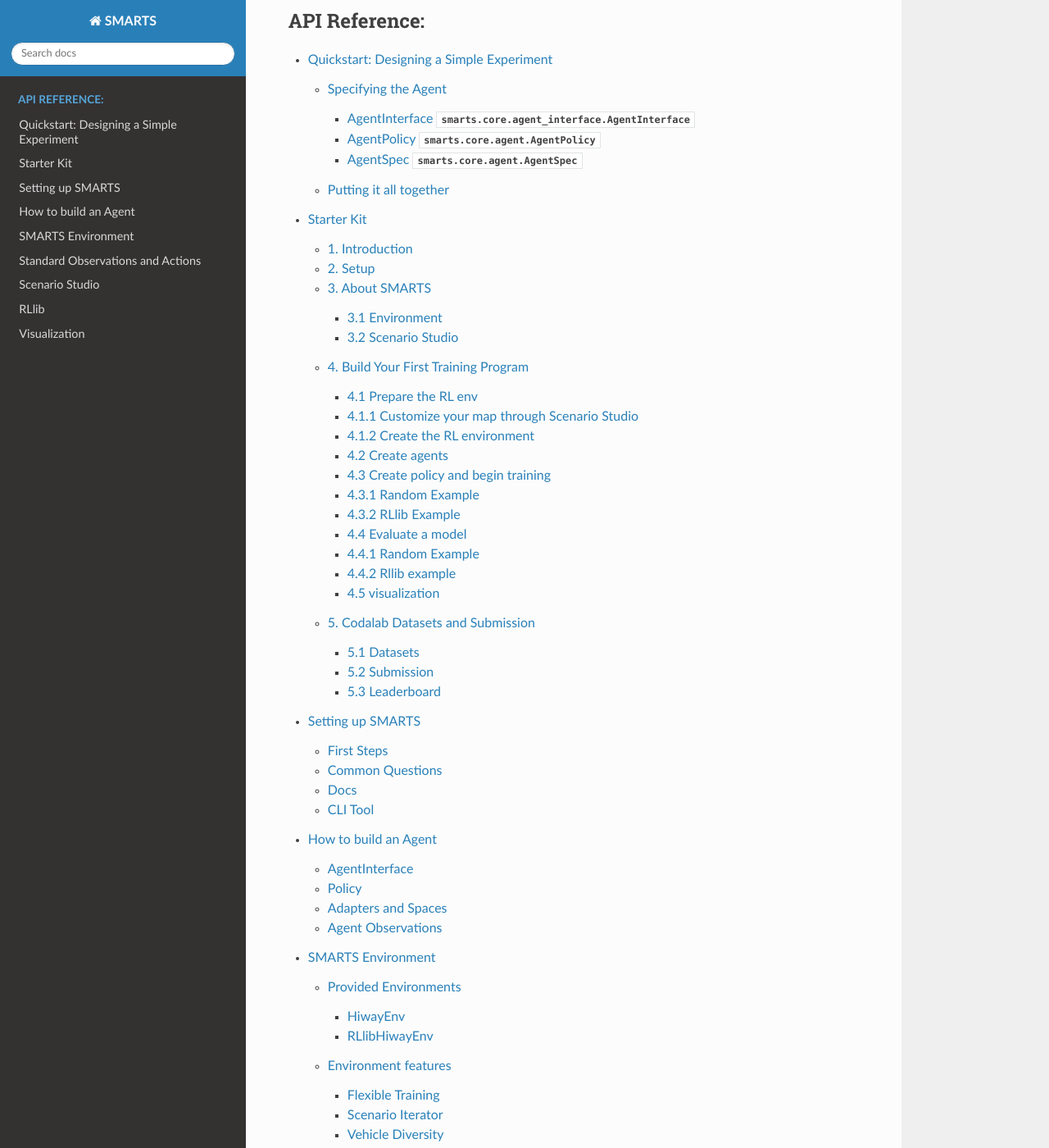
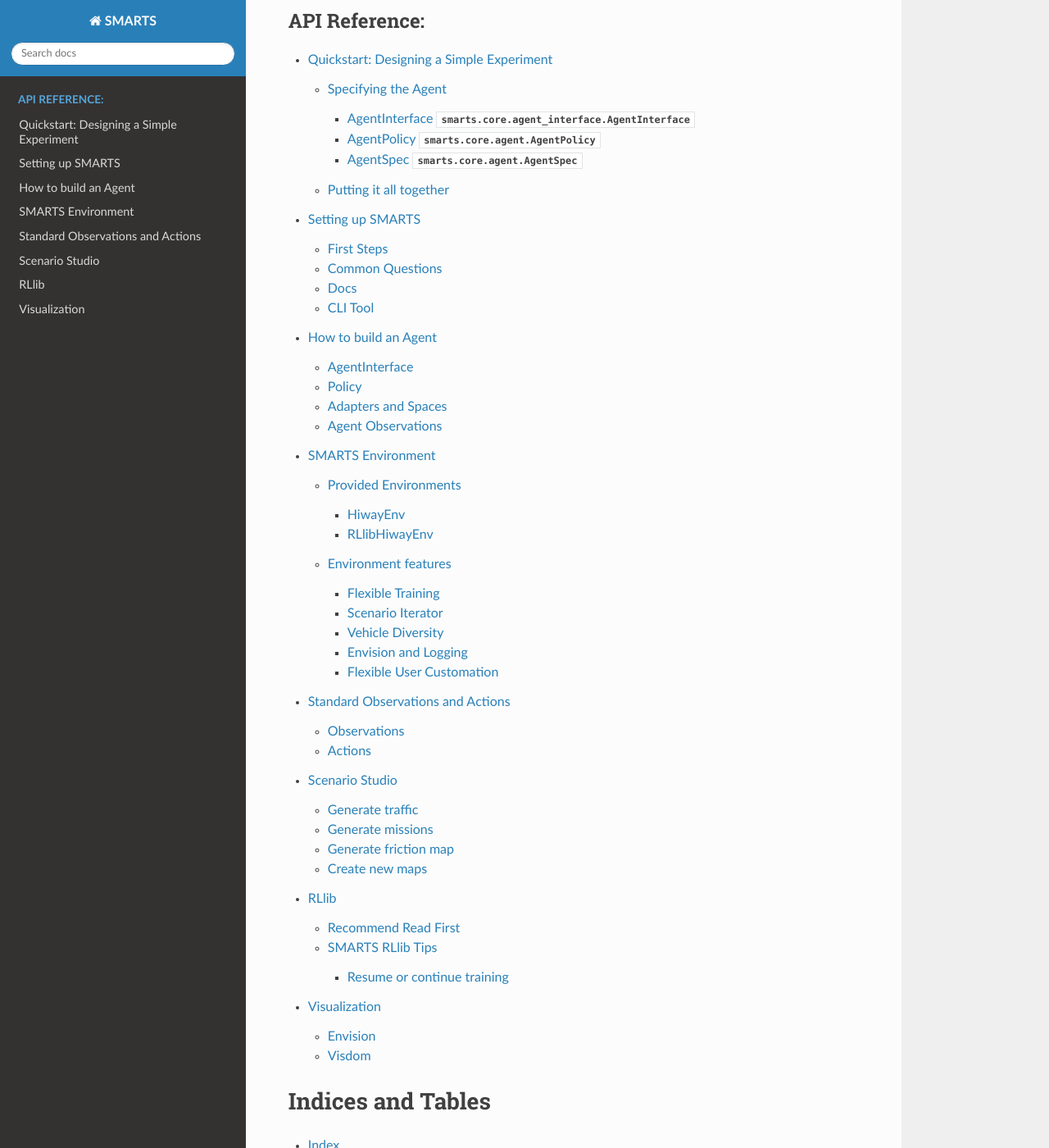
Before and after one commit to huawei-noah/SMARTS, a Sphinx documentation site: the page built from docs/index.rst, in a window 1280 px wide and 1400 px high, scrolled down 4610 px. Shown: the whole window at 82% size. Built offline with Sphinx 7.4.7 and the Read the Docs theme 2.0.0, drawn with Linux system fonts in a browser that asks for light colours; pages that are not in the unit, such as notebooks, are missing from menus; part of the change alters nothing that is shown.

Commit message:
Remove docs mention codalab and starter kit

```diff
--- a/docs/index.rst
+++ b/docs/index.rst
@@ -17,8 +17,6 @@ Scalable Multi-Agent RL Training School (**SMARTS**) is an autonomous driving pl
    :caption: API Reference:
 
    quickstart
-
-   readme.rst
 
    setup.rst
 
--- a/docs/readme.rst
+++ /dev/null
@@ -1,252 +0,0 @@
-.. _starter_kit:
-
-Starter Kit
-===========
-
-===============
-1. Introduction
-===============
-
-Scalable Multi-Agent RL Training School (**SMARTS**) is an autonomous driving platform for RL.
-
-This starter kit helps you set up the develop environment, get familiar with SMARTS, write your RL training algorithms, monitor
-your training process, evaluate your training results, and submit solutions to the SMARTS challenge on CodaLab.
-
-========
-2. Setup
-========
-
-To setup SMARTS to run simulations, see the commands in `Setup <doc/sections/Setup.md>`_.
-
-
-===============
-3. About SMARTS
-===============
-
-SMARTS supports fast and flexible construction of RL environments and flexible scripting of training scenarios in Python.
-
-3.1 Environment
----------------
-
-SMARTS provide two kinds of training environments, one is `HiwayEnv` following the convention of `Open AI Gym <https://gym.openai.com/`_ and another is `RLlibHiwayEnv` customized for `RLlib <https://docs.ray.io/en/master/rllib.html>`_ training.
-To learn about these environments, see `SMARTS Env <doc/sections/Env.md>`_.
-
-3.2 Scenario Studio
--------------------
-
-Scenario Studio is a flexible tool to help you generate different traffics in a scenario. You use the Scenario Studio to add social vehicles with
-different attributes, generate routes file for social vehicles and missions file for agents relatively.
-See `Scenario Studio <sections/Sstudio.md>`_ for details.
-
-.. image:: _static/smarts_envision.gif
-
-====================================
-4. Build Your First Training Program
-====================================
-
-4.1 Prepare the RL env
-----------------------
-
-4.1.1 Customize your map through Scenario Studio
-------------------------------------------------
-
-We have provided some public scenarios in dataset_public.
-
-To add social vehicles and assign different attributes to them, you can refer to `Scenario Studio <sections/Sstudio.md>`_ session.
-An example named `scenario/scenario.py` have been provided to you.
-
-To improve the generalizability of your trained models to new maps, you may want to consdier creating your own maps and use them with SMARTS for training. See `Scenario Studio <sections/Sstudio.md>`_ for more.
-
-4.1.2 Create the RL environment
--------------------------------
-
-As mentioned before in `SMARTS Env <doc/sections/Env.md>`_, SMARTS provide two types of `Env` Class. `RLlibHiwayEnv` is designed for RLlib framework, which is
-efficient and scalable but somewhat complex. For participants who do not want to use RLlib, you can use `HiwayEnv` to run your simulations. Whereas `HiwayEnv`
-follows the `gym.env` style, `RLlibHiwayEnv` inherits from `RLlib.env.MultiAgentEnv`.
-
-4.2 Create agents
------------------
-
-The `Agent` class is the interface between user code and a SMARTS environment. In `Agent`, you can specify the `AgentInterface` parameters to set the
-observation information you need and the `ActionType`.
-
-Also, you can create and use `adapters` to wrap interaction between an agent model and a SMARTS environment. Thesea adapters can transform observations from a SMARTS environment before using them as input to your model or transform your model's output before sending them as actions to SMARTS environment.
-
-See `Agent <doc/sections/Agent.md>`_ for more detail.
-
-
-4.3 Create policy and begin training
-------------------------------------
-
-We provide two examples to get your started with experimenting. “Random” is a random agent policy to demonstrate
-what the most minimal solution could be and it uses `HiwayEnv`. “RLlib” demonstrates a complete solution using `RLlib <https://ray.readthedocs.io/en/latest/rllib.html>`_
-to train a policy using `PPO <https://openai.com/blog/openai-baselines-ppo/>`_ and it uses `RLlibHiwayEnv`.
-
-4.3.1 Random Example
---------------------
-
-To run the random agent,
-
-.. code-block:: bash
-
-    python3 ~/src/starter_kit/random_example/run.py
-
-The output should look something like this,
-
-.. code-block:: bash
-
-    Retrying in 1 seconds
-    ...
-    simulation ended
-    Accumulated reward: 11.999999999999993
-
-To use the SMARTS simulation for training, you can just create an instance of `HiwayEnv` as how you would create a normal Gym env and continue with your training.
-
-4.3.2 RLlib Example
--------------------
-
-Bundled in the starter kit is a more sophisticated example demonstrating how to use the `RLib <https://ray.readthedocs.io/en/latest/rllib.html>`_ framework to train an agent.
-**Refer** to `RLlib <doc/sections/RLlib.md>`_ session for quick start and some tips.
-
-RLlib supports both TensorFlow and PyTorch. It provides features for easily setting up and running experiments across many distributed nodes or across all CPU’s on a single node.
-
-The RLlib example consists of 3 files, the `agent.py`, `trainer.py` and `run.py`, and a `model` directory.
-
-* `agent.py` defines
-    * the observation/reward/action adapter functions,
-    * the model architecture,
-    * and some code to build a Policy class that we can use for evaluating the trained model.
-* `example_trainer.py` demonstrates how to setup an RLlib experiment and train a RL agent with example hyperparameter.
-* `pbt_trainer.py` demonstrates how to setup an RLlib experiment and use pbt algorithm to train a RL agent.
-* `run.py` uses the Policy class defined in agent.py to evaluate the trained model.
-* `model/` contains a pre-trained network that was generated by pbt_trainer.py.
-
-To train a new model, first backup the current model in rllib_example/model and then run:
-
-.. code-block:: bash
-
-    python3 ~/src/starter_kit/rllib_example/trainer.py ~/src/dataset_public/3lane
-    # replace 3lane with the scenario to train against
-
-This will train a new model and output it to the rllib_example/model/ directory.
-
-
-4.4 Evaluate a model
---------------------
-
-4.4.1 Random Example
---------------------
-
-Similar to mentioned before, see `random_example/run.py` for more details.
-
-4.4.2 Rllib example
--------------------
-
-To evaluate a model:
-
-.. code-block:: bash
-
-    Python3 ~/src/starter_kit/rllib_example/run.py
-
-
-4.5 visualization
------------------
-
-To monitor your training performance and some metrics, RLlib tensorboard log is by default stored at `/home/ray_results`.
-Try command:
-
-.. code-block:: bash
-
-    tensorboard --logdir /home/ray_results
-
-To see simulation rendering, refer to `Visualization <doc/sections/Visualization.md>`_ for details.
-
-==================================
-5. Codalab Datasets and Submission
-==================================
-
-5.1 Datasets
-------------
-
-Alongside the starter kit a public dataset is available on CodaLab. It’s up to you how to split this dataset up for training, testing, etc. Some or all of the following scenarios may be provided,
-
-`3lane` will be provided in-built in the starter kit
-
-* `1lane` - the simplest scenario, a one-lane loop
-* `1lane_sharp` - a one-lane loop, with sharp curves
-* `2lane_bwd` - a two-lane loop going backwards
-* `2lane_sharp` - a two-lane loop with sharp curves
-* `3lane` - a simple three-lane loop
-* `3lane_bwd_b` - a simple three-lane loop going backwards with a different shape than `3lane`
-* `3lane_sharp` - a three-lane loop with sharp curves
-* `3lane_sharp_bwd_b` - a three-lane loop with sharp curves, going backwards, and a different shape than `3lane-sharp`
-
-In addition to these scenarios, you can set the max step length and the random number generator seed in the `run.py` script. These settings could also be important for your experiments. You will want to consider using many episodes to continue training for longer periods of time. By default, the environment returns `done` when the agent is off road, gets into an accident, or hits the max step length and ends an episode.
-
-All these settings together allow you to build larger and more varied setups to give your agent adequate learning experience for better performance.
-
-
-
-5.2 Submission
---------------
-
-When you submit your solution we will put it through an automated evaluation similar to your local `run.py script`. However we’ll be evaluating it across a different set of scenarios with different maps and varying numbers of social vehicles. We also run with different seed, max step count, and episode count.
-
-When you’re happy with your solution and ready to submit to CodaLab for evaluation, you zip your policy (and any associated files) and upload to CodaLab under “Participate > Submit/View Files”. Important: zip together just the files, not a directory with the files in it. Be careful to make sure your solutions run locally, and perform well before submitting as the upload limit is fixed.
-
-Your example submission zip dir structure can be like this:
-
-.. code-block:: python
-
-    - agent.py # defines agent so that codalab evaluation will import like from agent import agent
-    - model/ # stores training model so that policy class in agent.py will restore from it.
-
-The evaluation programm will act like below way:
-
-.. code-block:: python
-
-    from agent import agent
-    agent.policy.setup()
-
-    ...
-    observation = observations[agent_id]
-    actions = {agent_id: agent.act(observation)}
-    observations, rewards, done, _ = env.step(actions)
-    ...
-
-    agent.policy.teardown()
-
-Therefore in your agent class need to have the fields and methods mentioned before.
-
-Building on top of the previous examples, or starting from scratch you can create your own policies by implementing the
-`Policy` interface.
-
-.. code-block:: python
-
-    class Policy():
-        def setup(self):
-            # called once after import and can be used to load your model
-
-        def teardown(self):
-            # clean-up any resources
-
-        def act(self, observation):
-            # takes an observation, and returns an action
-
-
-    model_path = Path(__file__).parent / "model"
-
-    agent = Agent(
-        interface=AgentInterface.from_type(AgentType.Standard, max_episode_steps=1000),
-        policy=Policy(model_path),
-        observation_space=OBSERVATION_SPACE,
-        action_space=ACTION_SPACE,
-        observation_adapter=observation_adapter,
-        reward_adapter=reward_adapter,
-        action_adapter=action_adapter,
-    )
-
-5.3 Leaderboard
----------------
-
-If your solution succeeds it will automatically get posted to the CodaLab leaderboard under the results tab. You will see your score across all the evaluation scenarios and a final rank score which is the sum of them all. This is the score based on which the winners will be chosen.
--- a/docs/setup.rst
+++ b/docs/setup.rst
@@ -11,29 +11,34 @@ To setup the simulator, which is called SMARTS, run the following commands,
 
 .. code-block:: bash
 
-    # unzip the starter_kit and place somewhere convenient on your machine. (e.x. ~/src/starter_kit)
+    # For Mac OS X users, make sure XQuartz is pre-installed as SUMO's dependency
 
-    cd ~/src/starter_kit
+    # git clone ...
+    cd <project>
+
+    # Follow the instructions given by prompt for setting up the SUMO_HOME environment variable
     ./install_deps.sh
-    # ...and, follow any on-screen instructions
 
-    # test that the sumo installation worked
-    sumo-gui
+    # verify sumo is >= 1.5.0
+    # if you have issues see ./doc/SUMO_TROUBLESHOOTING.md
+    sumo
 
-    # setup virtual environment (Python 3.7 is required)
-    # or you can use conda environment if you like.
+    # setup virtual environment; presently only Python 3.7.x is officially supported
     python3.7 -m venv .venv
+
+    # enter virtual environment to install all dependencies
     source .venv/bin/activate
+
+    # upgrade pip, a recent version of pip is needed for the version of tensorflow we depend on
     pip install --upgrade pip
 
-    # install the dependencies
-    pip install smarts-<version>-py3-none-any.whl
-    pip install smarts-<version>-py3-none-any.whl[train]
+    # install [train] version of python package with the rllib dependencies
+    pip install -e .[train]
 
-    # download the public datasets from Codalab to ./dataset_public
+    # make sure you can run tests (and verify they are passing)
+    make test
 
-    # test that the sim works
-    python random_example/run.py
+    # then you can run a scenario, see following section for more details
 
 ================
 Common Questions
@@ -78,14 +83,21 @@ Usage
     scl COMMAND SUBCOMMAND [OPTIONS] [ARGS]...
 
 Commands:
-* envision
-* scenario
-* docs
+
+- envision
+- scenario
+- zoo
 
 Subcommands of scenario:
-* build-all: Generate all scenarios under the given directories
-* build: Generate a single scenario
-* clean: Clean generated artifacts
+
+- build-all: Generate all scenarios under the given directories
+- build: Generate a single scenario
+- clean: Clean generated artifacts
 
 Subcommands of envision:
-* start: start envision server
+
+- start: Start envision server
+
+Subcommands of zoo:
+
+- build: Build a policy
--- a/docs/sim/visualization.rst
+++ b/docs/sim/visualization.rst
@@ -7,7 +7,7 @@ Visualization
 Envision
 ========
 
-SMARTS includes a visualizer called *Envision* that runs on a process separate from the main simulation process. To manage these processes we use *supervisord* (available as a *pip* dependency). Supervisord knows what processes to run by reading a `supervisord.conf` file which is included with your Starter Kit. Instead of running `python random_example/run.py` directly, simply call,
+SMARTS includes a visualizer called *Envision* that runs on a process separate from the main simulation process. To manage these processes we use *supervisord* (available as a *pip* dependency). Supervisord knows what processes to run by reading a `supervisord.conf` file. Instead of running `python random_example/run.py` directly, simply call,
 
 .. code-block:: bash
 
@@ -36,10 +36,6 @@ We also have built-in support for `Visdom <https://github.com/facebookresearch/v
 
 .. code-block:: bash
 
-    # (optional) source your virtual environment
-    cd ~/src/starter_kit
-    source .venv/bin/activate
-
     # install visdom
     pip install visdom
 
```
